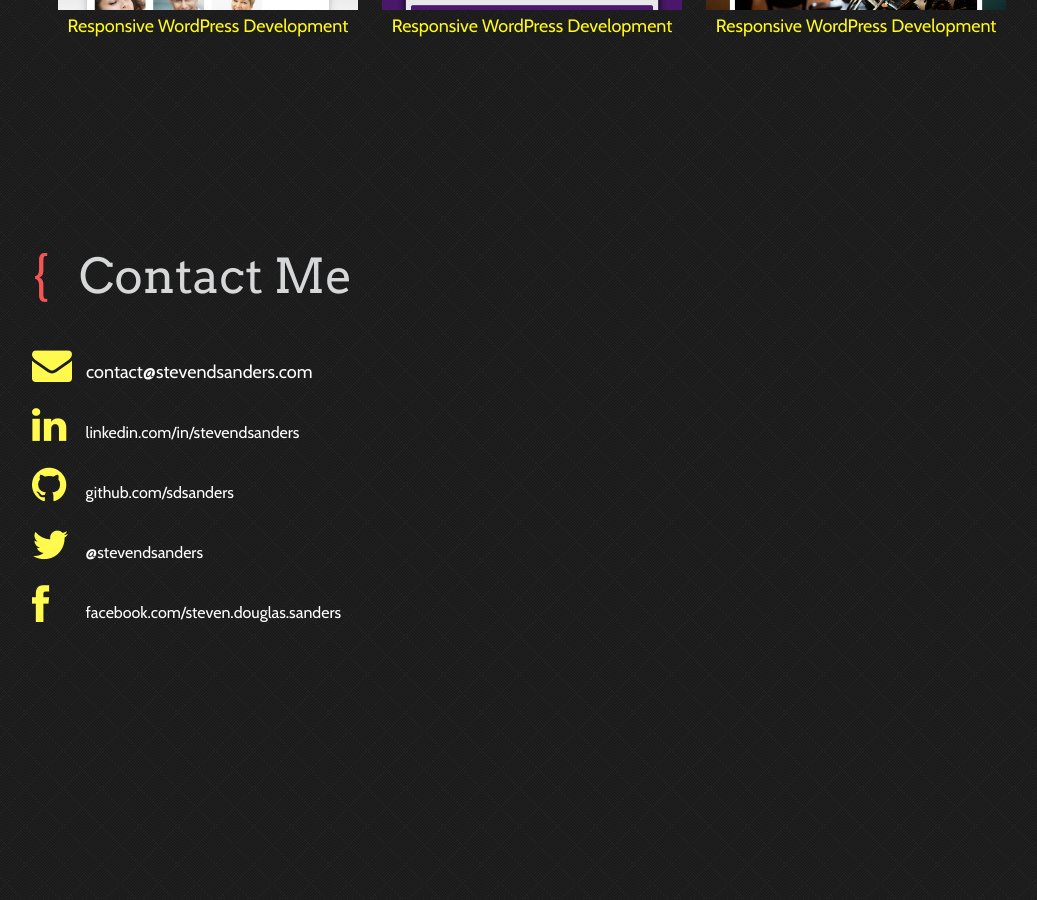
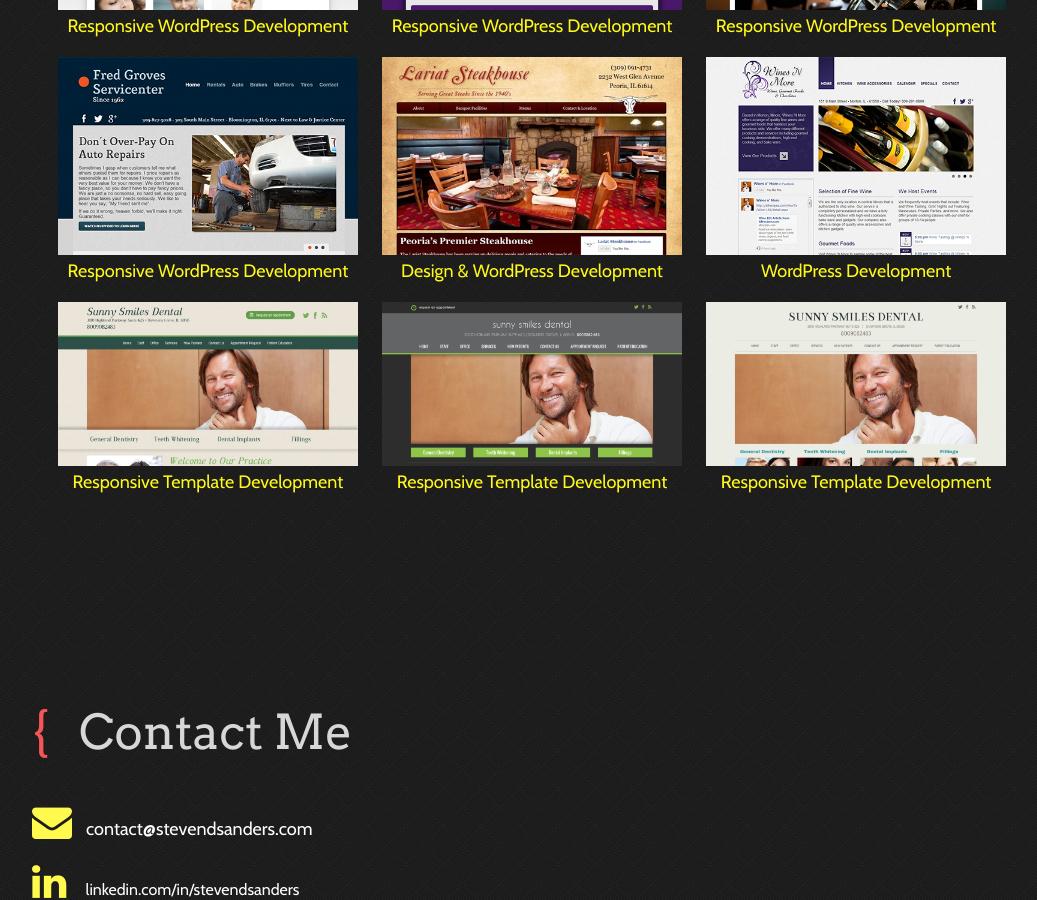
Before and after one commit to sdsanders/portfolio, a Jekyll site: the page built from index.html, in a window 1280 px wide and 900 px high, scrolled down 1662 px. Shown: the whole window, without its empty margins (108-1145 px from the left). Built offline with Jekyll 4.4.1, drawn with Linux system fonts in a browser that asks for light colours; nearby versions of some CDN libraries; some web fonts are replaced; Markdown is read by kramdown in place of the engine named in the settings; before the commit the page ends 2407 px from its top, so only the background shows below that.

Commit message:
Added more portfolio items

```diff
--- a/index.html
+++ b/index.html
@@ -35,5 +35,53 @@ title: Steven D. Sanders - Front-End Developer
 				</figcaption>
 			</a>
 		</figure>
+		<figure class="portfolio-item">
+			<a href="http://www.grovesservicecenter.com/" target="_blank">
+				<img src="images/grovesservicecenter.jpg" alt="Total Dental Care">
+				<figcaption>
+					Responsive WordPress Development
+				</figcaption>
+			</a>
+		</figure>
+		<figure class="portfolio-item">
+			<a href="http://www.peoriasteakhouse.com/" target="_blank">
+				<img src="images/lariat.jpg" alt="National Stuttering Association">
+				<figcaption>
+					Design &amp; WordPress Development
+				</figcaption>
+			</a>
+		</figure>
+		<figure class="portfolio-item">
+			<a href="http://www.winesnmore.net/" target="_blank">
+				<img src="images/winesnmore.jpg" alt="Seven on Prospect">
+				<figcaption>
+					WordPress Development
+				</figcaption>
+			</a>
+		</figure>
+		<figure class="portfolio-item">
+			<a href="http://www.officite-demo-10.com/index.html?ofc_tpl=10004-10" target="_blank">
+				<img src="images/WxIqqMxSfo3Mghfq.png" alt="Total Dental Care">
+				<figcaption>
+					Responsive Template Development
+				</figcaption>
+			</a>
+		</figure>
+		<figure class="portfolio-item">
+			<a href="http://www.officite-demo-10.com/index.html?ofc_tpl=10001-03" target="_blank">
+				<img src="images/oqK5UYYO4oOX4AEA.png" alt="National Stuttering Association">
+				<figcaption>
+					Responsive Template Development
+				</figcaption>
+			</a>
+		</figure>
+		<figure class="portfolio-item">
+			<a href="http://www.officite-demo-10.com/index.html?ofc_tpl=10002-05" target="_blank">
+				<img src="images/TkQdJ4onaazD7n8L.png" alt="Seven on Prospect">
+				<figcaption>
+					Responsive Template Development
+				</figcaption>
+			</a>
+		</figure>
 	</section>
 </div>
```
Also changed, not shown: images/TkQdJ4onaazD7n8L.png (added), images/WxIqqMxSfo3Mghfq.png (added), images/grovesservicecenter.jpg (added), images/lariat.jpg (added), images/oqK5UYYO4oOX4AEA.png (added), images/winesnmore.jpg (added).
